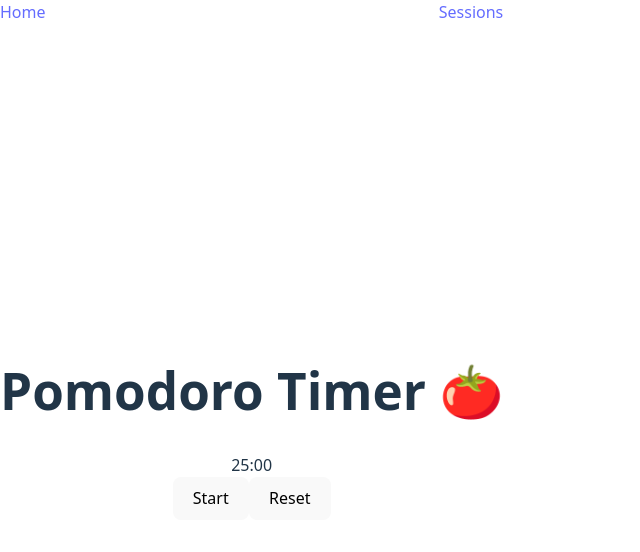
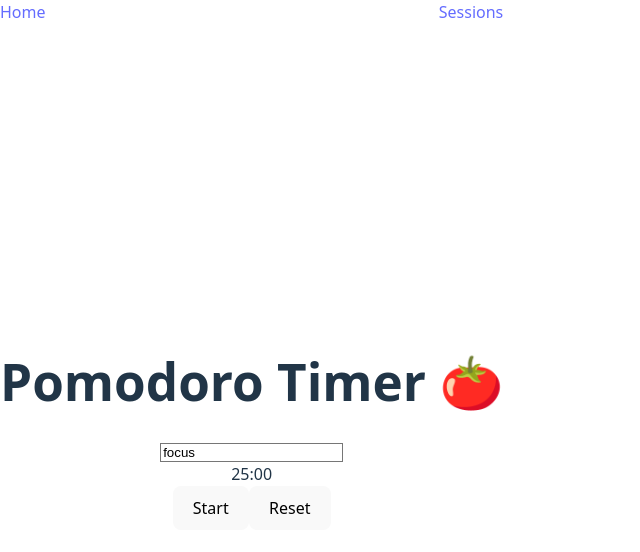
Before and after one commit to BaptisteDCL/Focus-Time, a React (Vite) app in the folder frontend/: page /focus in a window 1280 px wide. Shown: the top 552 px of the page, without its empty margins (0-640 px from the left). Built offline with nearby package versions, Linux system fonts and the light colour scheme.

Commit message:
Ajout d'un envoie automatique de la session vers le backend via un protocole POST

```diff
--- a/frontend/src/pages/focus.jsx
+++ b/frontend/src/pages/focus.jsx
@@ -4,6 +4,9 @@ function Focus() {
   const focusDuration = 25 * 60; // 25 minutes en secondes
   const [timeLeft, setTimeLeft] = useState(focusDuration);
   const [isRunning, setIsRunning] = useState(false);
+  const [tag, setTag] = useState("focus"); // par défaut "focus"
+  const userId = 1; // à remplacer par une vraie logique d'authentification plus tard
+
 
   useEffect(() => {
     let timer = null;
@@ -12,6 +15,28 @@ function Focus() {
       timer = setInterval(() => {
         setTimeLeft((prev) => prev - 1);
       }, 1000);
+    }
+
+    if (isRunning && timeLeft === 0) {
+      // Créer la session quand le timer arrive à zéro
+      fetch("http://localhost:5000/sessions", {
+        method: "POST",
+        headers: { "Content-Type": "application/json" },
+        body: JSON.stringify({
+          userId,
+          tag,
+          duration: focusDuration / 60 // en minutes
+        }),
+      })
+        .then((res) => res.json())
+        .then((data) => {
+          console.log("Session saved:", data);
+          alert("✅ Focus session saved!");
+        })
+        .catch((err) => {
+          console.error("Failed to save session:", err);
+          alert("❌ Failed to save session");
+        });
     }
 
     // Pause ou fin
@@ -29,6 +54,14 @@ function Focus() {
   return (
     <div className="flex flex-col items-center justify-center min-h-screen gap-6">
       <h1 className="text-2xl font-semibold text-blue-600">Pomodoro Timer 🍅</h1>
+
+      <input
+        type="text"
+        value={tag}
+        onChange={(e) => setTag(e.target.value)}
+        placeholder="Enter session tag (ex: dev, sport...)"
+        className="border rounded px-3 py-2 mb-4"
+      />
 
       <div className="text-6xl font-mono text-gray-800">{formatTime(timeLeft)}</div>
 
```
